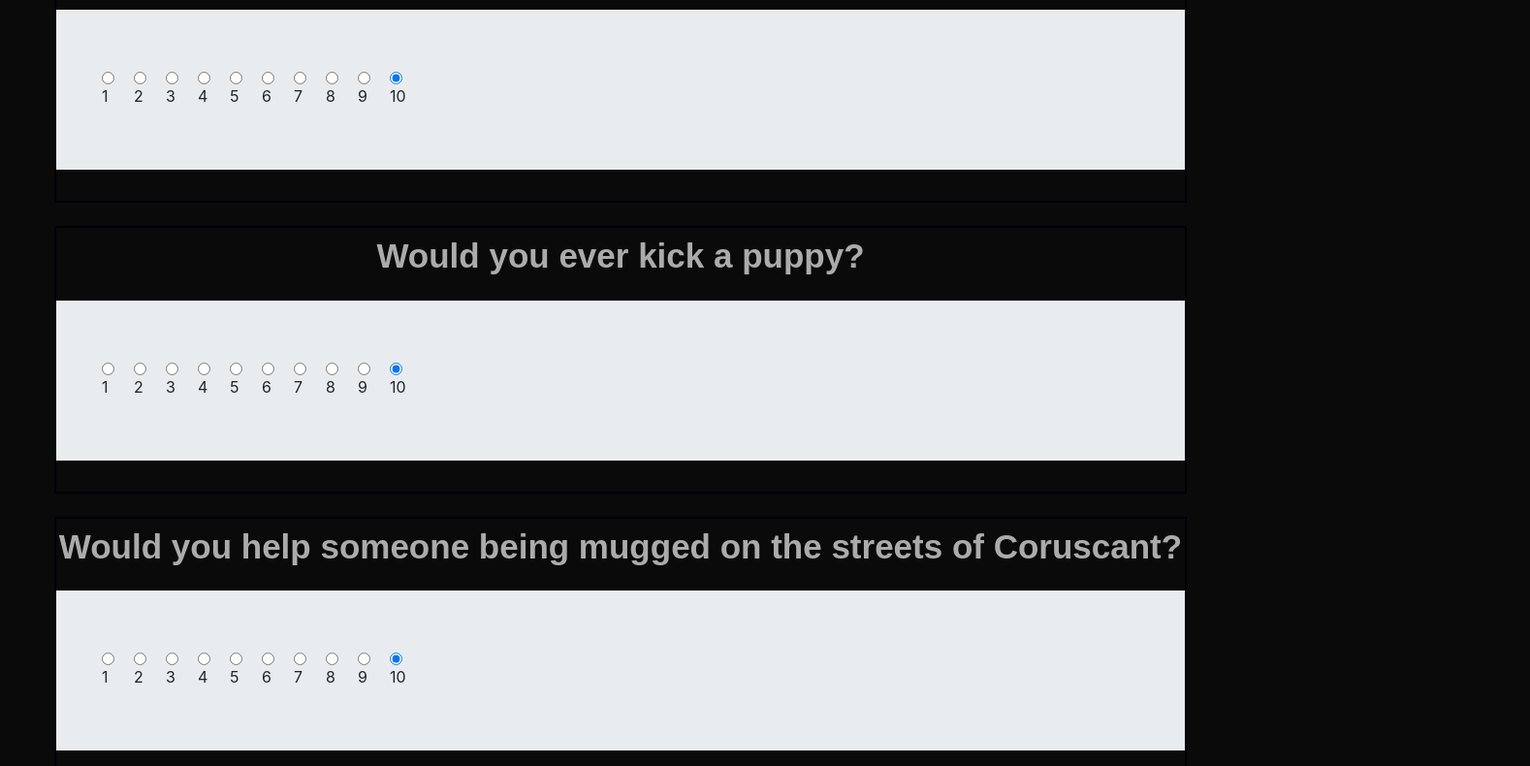
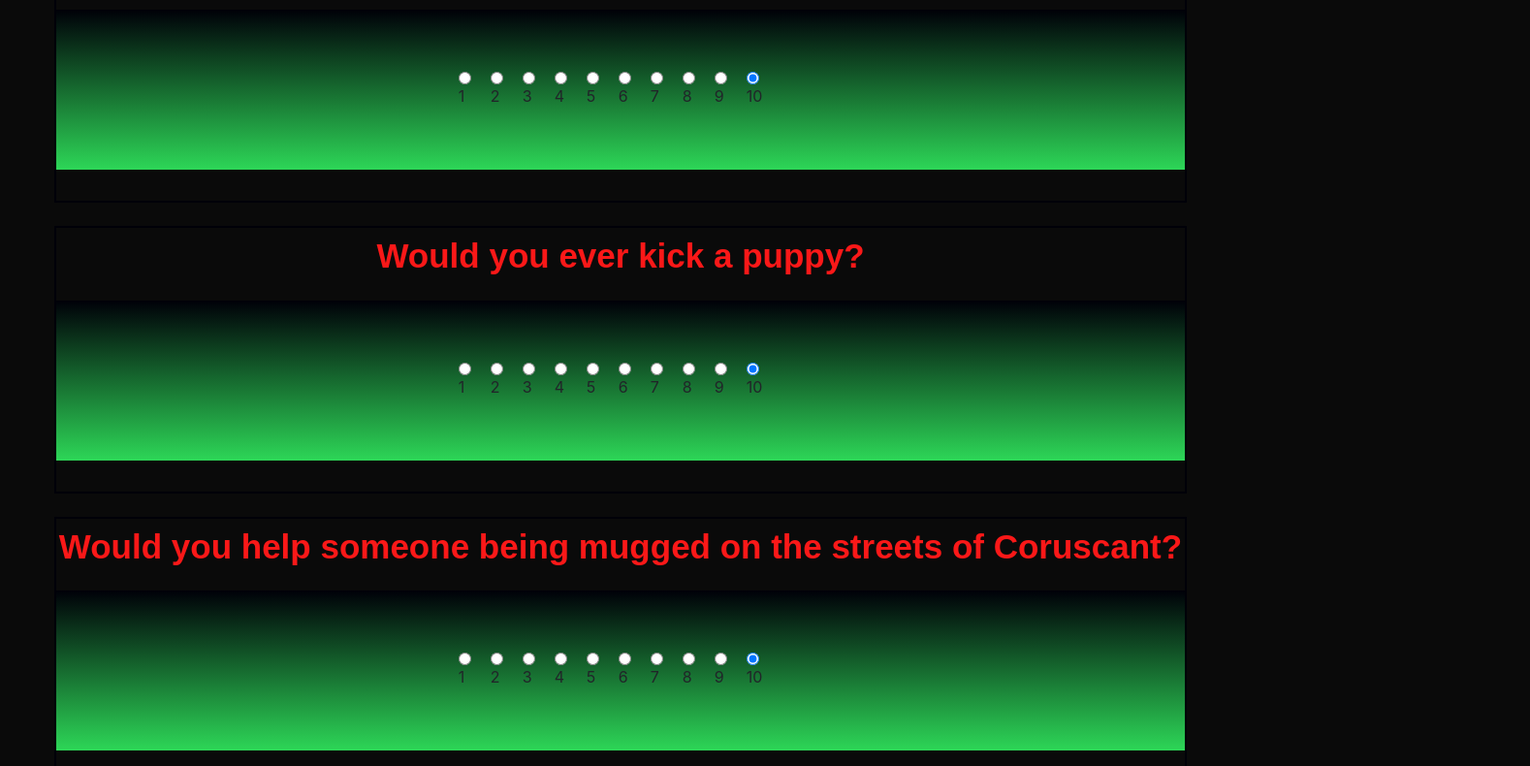
Before and after one commit to Vavarooks/Project-02, a React app in the folder client/: page / in a window 1280 px wide. Shown: the part 595-1385 px from the top of the page at 97% size, 1578 px wide, since content can reach past the window. Built offline with nearby package versions, Linux system fonts and the light colour scheme.

Commit message:
grade colors

```diff
--- a/client/src/components/App/index.css
+++ b/client/src/components/App/index.css
@@ -1,3 +1,4 @@
+
 
  body {
 
@@ -37,7 +38,7 @@
 font-family: sans-serif;
 font-weight: bold;
 padding: 3px;
-color: rgb(171, 171, 172);
+color: rgb(250, 24, 24);
 /* border: 2px;
 border-color: rgb(0, 0, 8);
 border-style: solid; */
@@ -49,6 +50,14 @@
     border-style: solid;
     }
 
-.form_check {
-    align-items: center;
+
+
+
+.container {
+    margin-right: 0px !important;
+    margin-left: 380px !important;
 }
+
+.jumbotron {
+   background-image: linear-gradient(rgb(0, 0, 8), rgb(45, 214, 87));
+}
```
